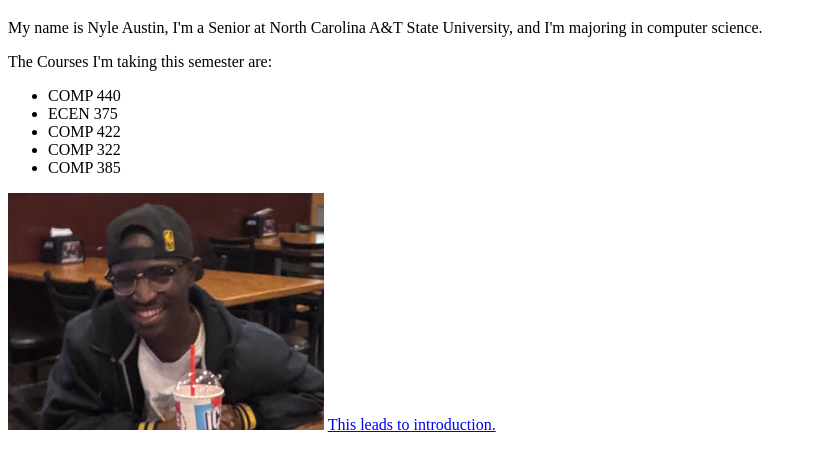
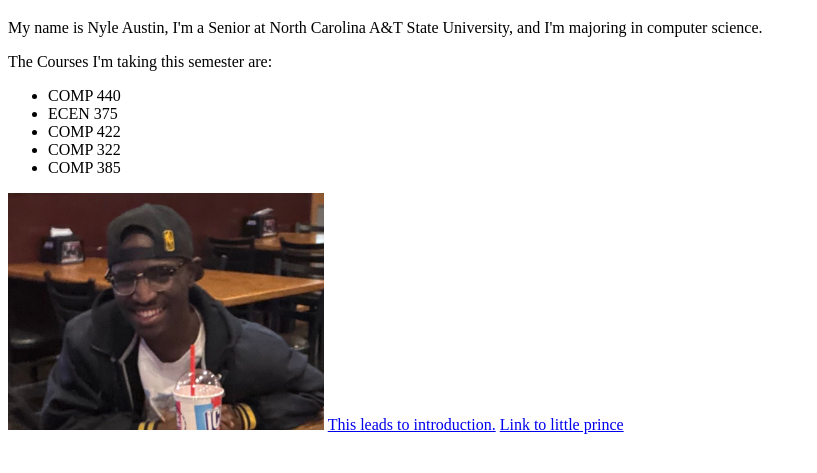
Before and after one commit to nyleaustin/nyleaustin.github.io, a plain HTML site: page index.html in a window 1280 px wide. Shown: the part 61-534 px from the top of the page, without its empty margins (0-817 px from the left). Drawn offline with Linux system fonts and the light colour scheme.

Commit message:
little prince link added

```diff
--- a/index.html
+++ b/index.html
@@ -16,6 +16,7 @@
         <img src="img/img1.jpg" style="width:25%; height:25%;"> <!--Change in style to accomodate large image size-->
 
         <a href="introduction.html">This leads to introduction.</a>
+        <a href="little_prince.html">Link to little prince</a>
 
     </body>
 </html>
```
